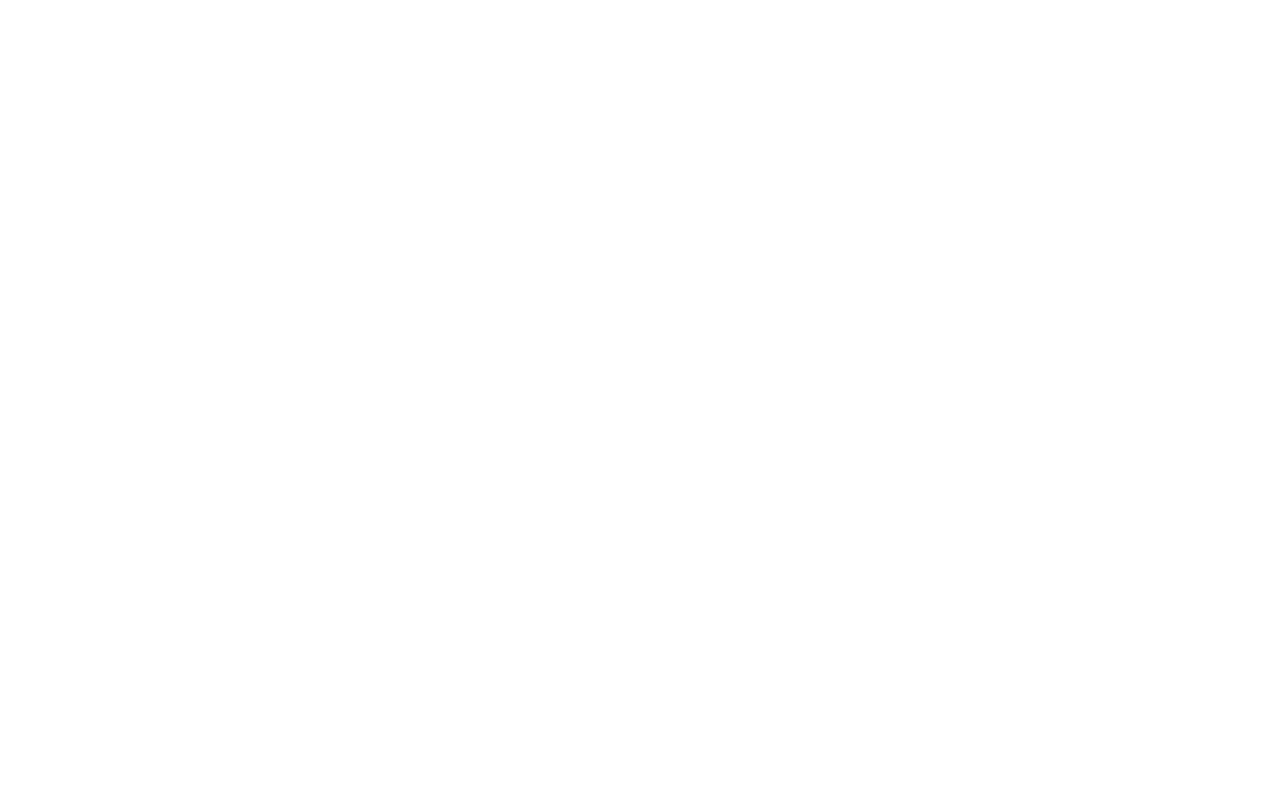
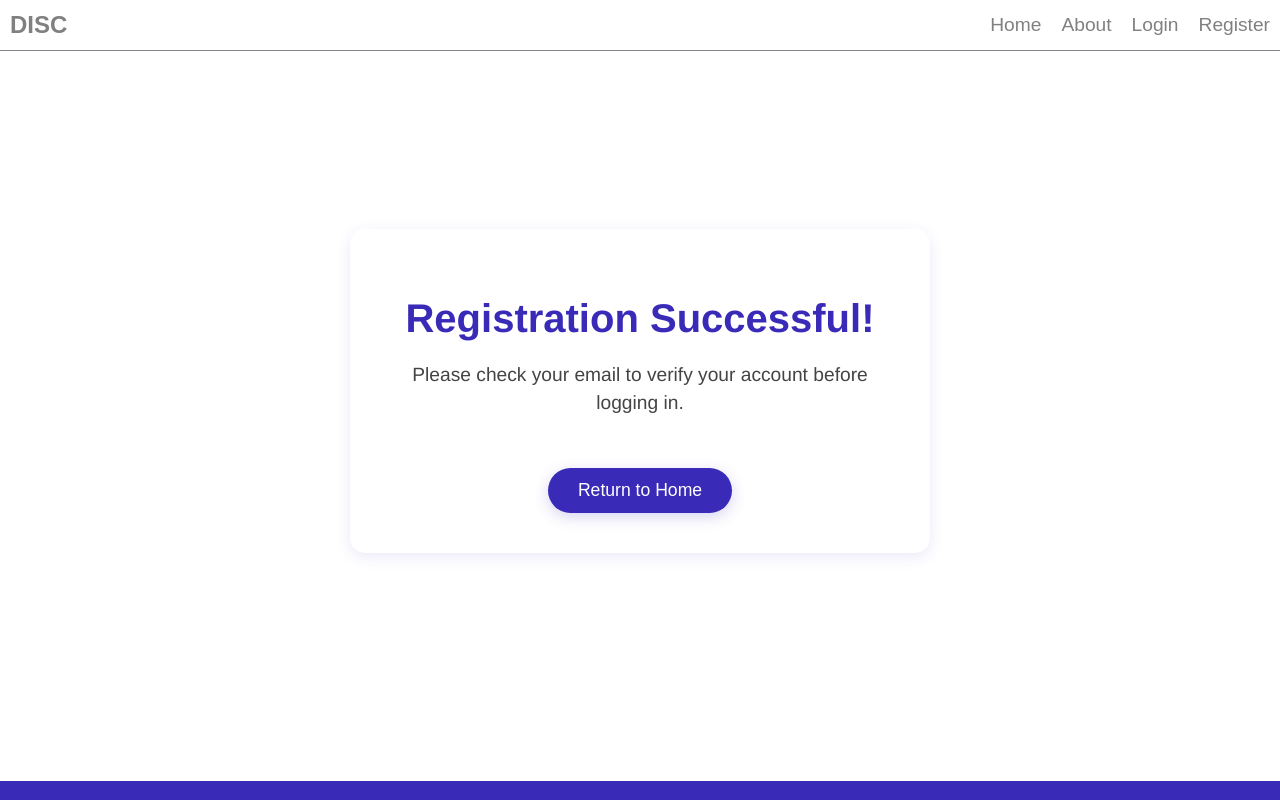
Before and after one commit to Andy2887/DISC-Assignment-4, a React (Create React App) app: page /success in a window 1280 px wide. Before the commit this address had no page. Shown: the top 800 px of the page. Built offline with nearby package versions, Linux system fonts and the light colour scheme.

Commit message:
project finished

```diff
--- a/src/App.css
+++ b/src/App.css
@@ -21,6 +21,8 @@
   color: grey;
   text-decoration: none;
   cursor: pointer;
+  margin-right: 10px;
+  font-size: 1.2rem;
 }
 
 .nav a:hover {
@@ -152,6 +154,42 @@
   border-radius: 10px;
 }
 
+{/* Success Page CSS */}
+.success-container {
+  display: flex;
+  justify-content: center;
+  align-items: center;
+  min-height: 80vh;
+  padding: 20px;
+}
+
+.success-card {
+  background-color: white;
+  border-radius: 15px;
+  padding: 40px;
+  width: 100%;
+  max-width: 500px;
+  text-align: center;
+  box-shadow: 0 4px 15px rgba(57, 42, 184, 0.1);
+  animation: fadeIn 0.8s ease-in;
+}
+
+.success-title {
+  color: #392AB8;
+  font-size: 2.5rem;
+  margin-bottom: 20px;
+  font-family: 'Helvetica Neue', sans-serif;
+  font-weight: bold;
+}
+
+.success-message {
+  font-size: 1.2rem;
+  color: #444;
+  margin: 20px 0 30px;
+  line-height: 1.5;
+  font-family: 'Helvetica Neue', sans-serif;
+}
+
 {/* Profile Page CSS */}
 .profile {
   display: flex;
@@ -167,6 +205,15 @@
   transition: all 0.3s ease;
   cursor: pointer;
   background-color: #fff;
+}
+
+.login-warning {
+  color: #666;
+  font-size: 1rem;
+  text-align: center;
+  margin-bottom: 20px;
+  font-family: 'Helvetica Neue', sans-serif;
+  animation: fadeIn 0.8s ease-in;
 }
 
 .profile:hover {
--- a/src/App.js
+++ b/src/App.js
@@ -8,7 +8,7 @@ import About from './components/AboutPage/About';
 import Create from './components/CreatePage/Create';
 import Login from './components/LoginPage/Login';
 import Register from './components/RegisterPage/Register';
-
+import Success from './components/SuccessPage/Success';
 
 // the main function
 function App() {
@@ -23,6 +23,7 @@ function App() {
           <Route path="profiles/:profileID" element={<Profile />} />
           <Route path="login" element={<Login />} />
           <Route path="register" element={<Register />} />
+          <Route path="success" element={<Success />} />
         </Route>
       </Routes>
     </BrowserRouter>
--- a/src/components/LoginPage/Login.jsx
+++ b/src/components/LoginPage/Login.jsx
@@ -27,7 +27,7 @@ export default function Login() {
             }
 
             localStorage.setItem('token', data.token);
-            navigate('/');
+            navigate('/success', { state: { type: 'login' } });
         } catch (error) {
             setError(error.message);
         }
--- a/src/components/ProfileListPage/ProfileList.jsx
+++ b/src/components/ProfileListPage/ProfileList.jsx
@@ -30,6 +30,7 @@ function ProfileCard(props){
 
 export default function ProfileList() {
     const [profiles, setProfiles] = useState([]);
+    const isAuthenticated = localStorage.getItem('token');
 
     const getProfiles = async () => {
       const response = await fetch (`${API_URL}/api/users`, {method: 'GET'});
@@ -54,6 +55,11 @@ export default function ProfileList() {
     return(
       <div class = "body">
           <Title CN = "ProfileList-title" content = "Find Your Friends!"/>
+          {!isAuthenticated &&
+            <p className="login-warning">
+              You must login to create your profile!
+            </p>
+          }
           <div class = "profile_list">
             {ProfileCards}
           </div>
--- a/src/components/RegisterPage/Register.jsx
+++ b/src/components/RegisterPage/Register.jsx
@@ -32,7 +32,7 @@ export default function Register() {
                 throw new Error(data.error || 'Registration failed');
             }
 
-            navigate('/login');
+            navigate('/success', { state: { type: 'register' } });
         } catch (error) {
             setError(error.message);
         }
--- /dev/null
+++ b/src/components/SuccessPage/Success.jsx
@@ -0,0 +1,31 @@
+import React from 'react';
+import { useNavigate, useLocation } from 'react-router-dom';
+import { Title } from '../common/UIComponents';
+
+export default function Success() {
+  const navigate = useNavigate();
+  const location = useLocation();
+  const isLoginSuccess = location.state?.type === 'login';
+
+  return (
+    <div className="success-container">
+      <div className="success-card">
+        <Title
+          content={isLoginSuccess ? "Login Successful!" : "Registration Successful!"}
+          CN="success-title"
+        />
+        <p className="success-message">
+          {isLoginSuccess
+            ? "Welcome back! You have successfully logged in."
+            : "Please check your email to verify your account before logging in."}
+        </p>
+        <button
+          className="return-btn"
+          onClick={() => navigate('/')}
+        >
+          Return to Home
+        </button>
+      </div>
+    </div>
+  );
+}
```
